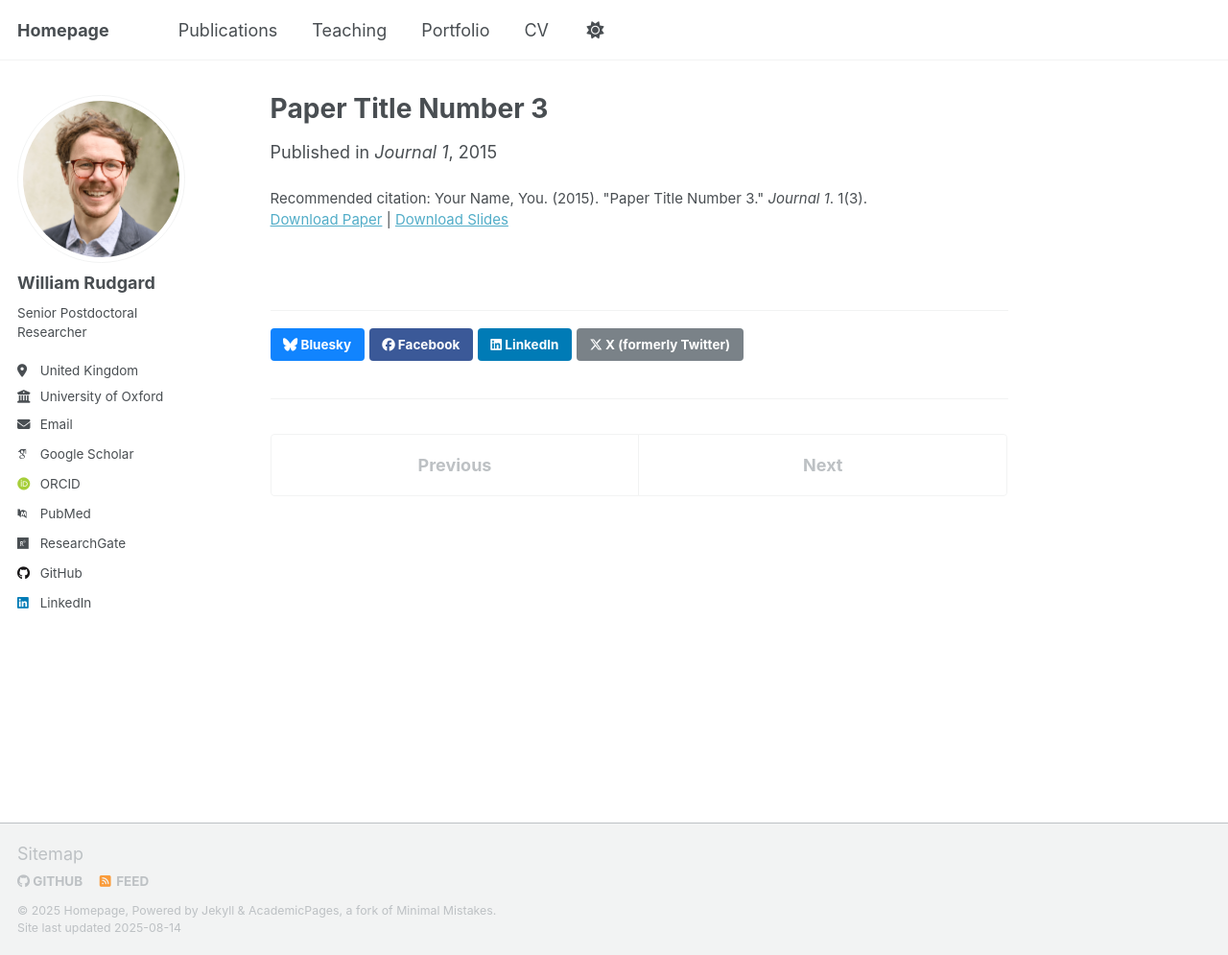
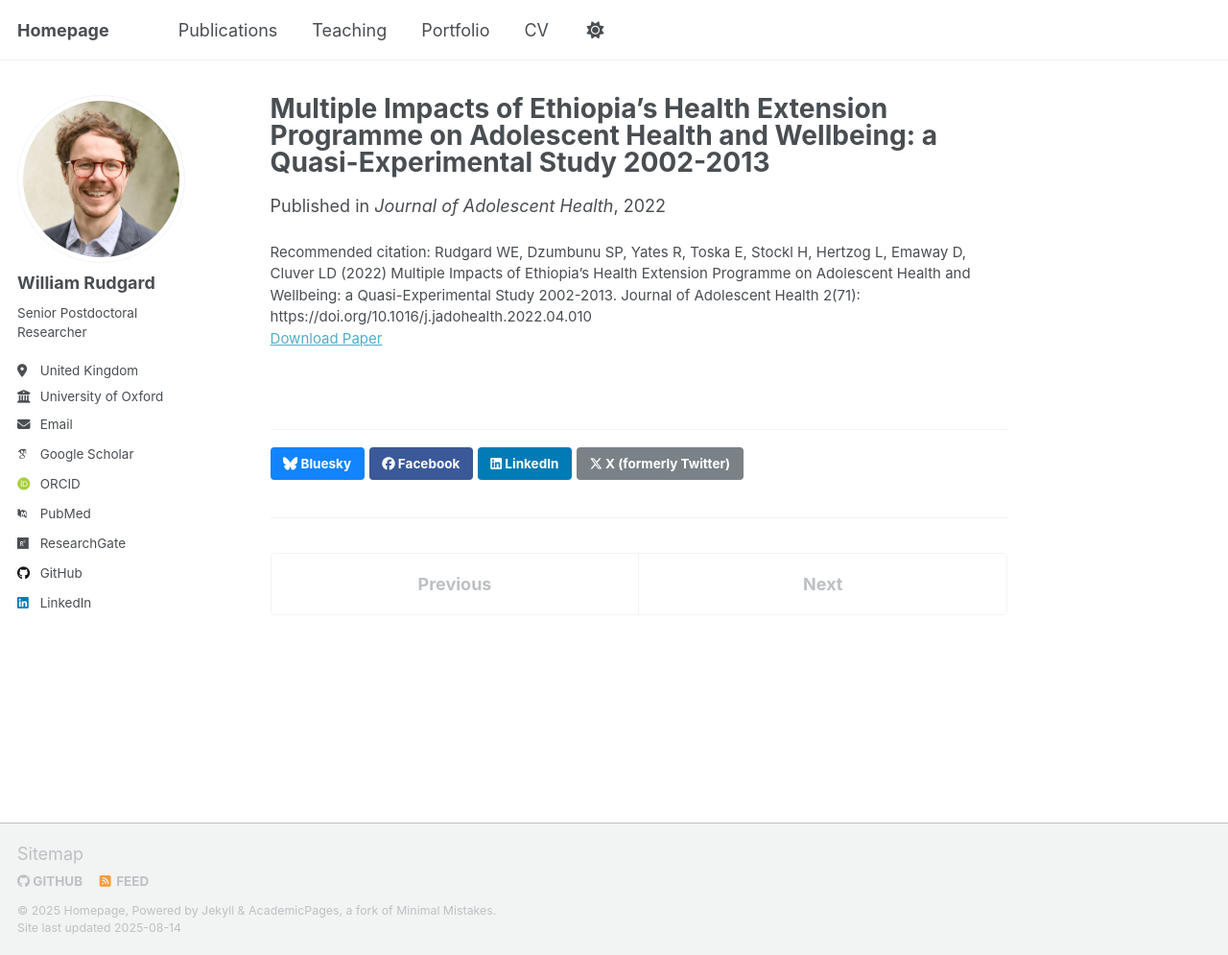
Before and after one commit to WilliamRudgard/williamrudgard.github.io, a Jekyll site: the page built from _publications/2015-10-01-paper-title-number-3.md, in a window 1280 px wide and 995 px high. Shown: the whole window at 96% size. Built offline with Jekyll 4.4.1, drawn with Linux system fonts in a browser that asks for light colours; some web fonts are replaced; a script that is not in the unit is left out.

Commit message:
Update 2015-10-01-paper-title-number-3.md

```diff
--- a/_publications/2015-10-01-paper-title-number-3.md
+++ b/_publications/2015-10-01-paper-title-number-3.md
@@ -1,12 +1,10 @@
 ---
-title: "Paper Title Number 3"
+title: "Multiple Impacts of Ethiopia’s Health Extension Programme on Adolescent Health and Wellbeing: a Quasi-Experimental Study 2002-2013"
 collection: publications
 category: manuscripts
 permalink: /publication/2015-10-01-paper-title-number-3
-excerpt: 'This paper is about the number 3. The number 4 is left for future work.'
-date: 2015-10-01
-venue: 'Journal 1'
-slidesurl: 'http://academicpages.github.io/files/slides3.pdf'
-paperurl: 'http://academicpages.github.io/files/paper3.pdf'
-citation: 'Your Name, You. (2015). &quot;Paper Title Number 3.&quot; <i>Journal 1</i>. 1(3).'
+date: 2022-09-01
+venue: 'Journal of Adolescent Health'
+paperurl: 'https://www.sciencedirect.com/science/article/pii/S1054139X22004189?via%3Dihub'
+citation: 'Rudgard WE, Dzumbunu SP, Yates R, Toska E, Stockl H, Hertzog L, Emaway D, Cluver LD (2022) Multiple Impacts of Ethiopia’s Health Extension Programme on Adolescent Health and Wellbeing: a Quasi-Experimental Study 2002-2013. Journal of Adolescent Health 2(71): https://doi.org/10.1016/j.jadohealth.2022.04.010'
 ---
```
